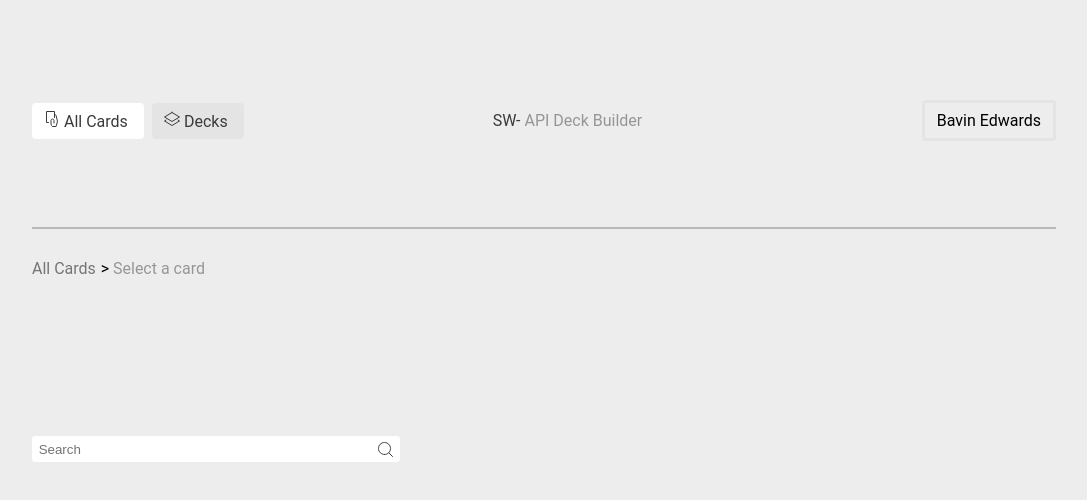
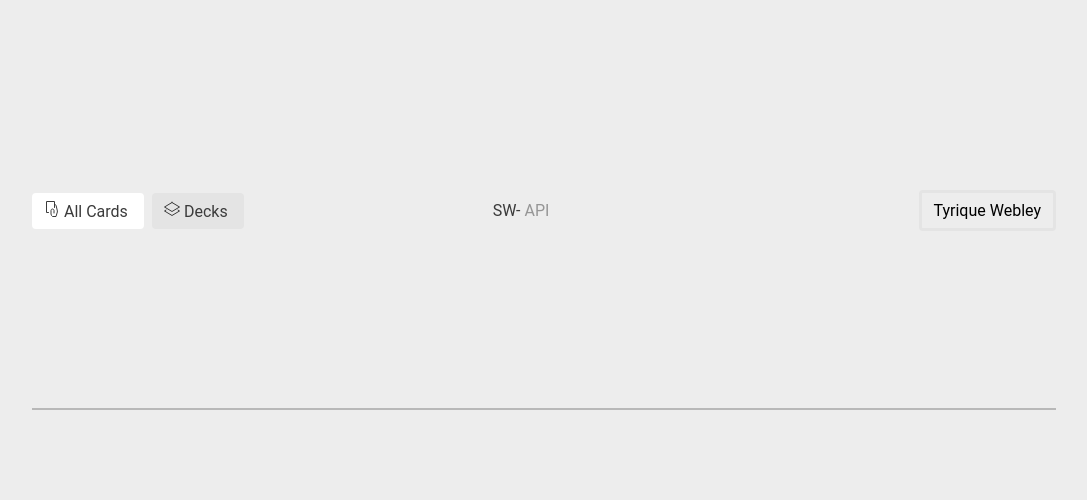
Before and after one commit to IAMTYRIQUE/swapi, a plain HTML site: page index.html in a window 1280 px wide. Shown: the whole page, without its empty margins (96-1183 px from the left). Drawn offline with Linux system fonts and the light colour scheme; no server answers.

Commit message:
fix, removed the unnecessary

```diff
--- a/index.html
+++ b/index.html
@@ -21,18 +21,18 @@
         <div class="deck-builder-container">
             <div class="deck-builder">
                 <span class="header-title1-color">SW-</span>
-                <span class="header-title2-color">API Deck Builder</span>
+                <span class="header-title2-color">API</span>
             </div>
-            <span class="bavin-edwards">Bavin Edwards</span>
+            <span class="tyrique-webley">Tyrique Webley</span>
         </div>
     </header>
-    <nav aria-label="Breadcrumb" class="breadcrumb grid-center">
+    <!--<nav aria-label="Breadcrumb" class="breadcrumb grid-center">
         <ul>
             <li><a href="#">All Cards</a></li>
             <li><span aria-current="page">Select a card</span></li>
         </ul>
     </nav>
-    <input type="search" id="searchInput" class="search grid-center" placeholder="Search">
+    <input type="search" id="searchInput" class="search grid-center" placeholder="Search">-->
     <section class="people-details grid-center"></section>
 <script src="script.js"></script>
 </body>
--- a/style.css
+++ b/style.css
@@ -67,11 +67,11 @@ body {
     background-color: #E4E4E4;
 }
 
-.all-cards-link, .decks-link, .bavin-edwards, .search {
+.all-cards-link, .decks-link, .tyrique-webley {                                                                                                                                  /*.search*/
     border-radius: 0.25em;
 }
 
-.all-cards-link, .decks-link, .bavin-edwards {
+.all-cards-link, .decks-link, .tyrique-webley {
     padding: 0.5em 0.75em;
 }
 
@@ -84,13 +84,14 @@ body {
 }
 
 
-.bavin-edwards {
+.tyrique-webley {
     border-style: solid;
     border-color: #E4E4E4;
 }
 
+
 /*breadcrumb*/
-
+/*
 .breadcrumb ul {
     display: flex;
     list-style: none;
@@ -121,11 +122,11 @@ body {
 
 .breadcrumb ul li a:hover {
     text-decoration: underline;
-}
+} */
 
 /*search bar*/
 
-.search {
+/* .search {
     min-width: 27.5em;
     max-width: 27.6em;
     min-height: 2em;
@@ -136,7 +137,7 @@ body {
     background-repeat: no-repeat;
     background-position: 98%;
     text-indent: 0.5em;
-}
+} */
 
 input:focus{
     outline: none;
@@ -242,10 +243,10 @@ input:focus{
         grid-template-columns: 20% 60% 20%;
     }
 
-    .search {
+    /* .search {
         min-width: 100%;
         background-position: 98%;
-    }
+    } */
 
     .people-details {
         grid-template-columns: 1fr 1fr;
```
